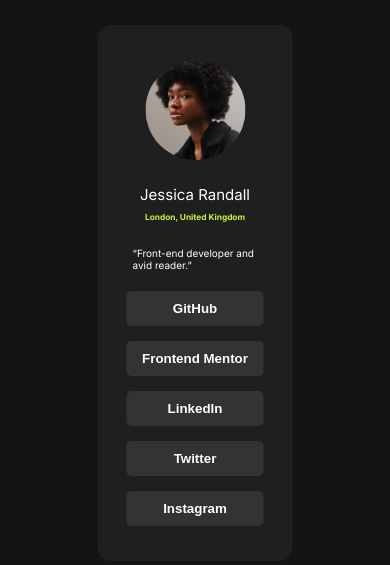
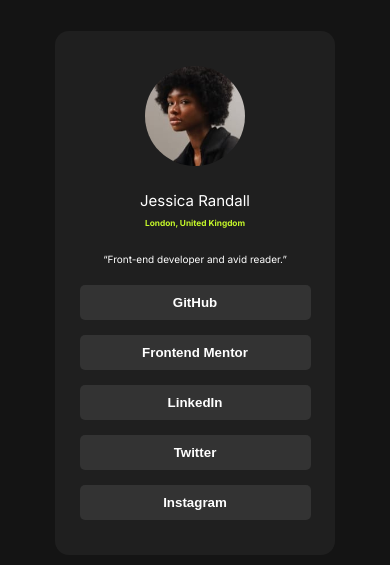
Before and after one commit to yossybio/SocialLinksProfile, a React (Create React App) app: page / in a window 390 px wide. Shown: the part 129-694 px from the top of the page. Built offline with nearby package versions, Linux system fonts and the light colour scheme.

Commit message:
Responsiveness improvments

```diff
--- a/src/assets/styles/SocialLinksProfile.module.css
+++ b/src/assets/styles/SocialLinksProfile.module.css
@@ -18,7 +18,7 @@
   transform: translate(-50%, -50%);
 }
 
-@media(max-width: 24em) {
+@media (max-width: 27em) {
   .card {
     width: 28rem;
   }
@@ -42,6 +42,7 @@
 .role {
   color: hsl(0, 0%, 100%);
   margin-bottom: -0.5rem;
+  text-align: center;
 }
 
 .links {
```
